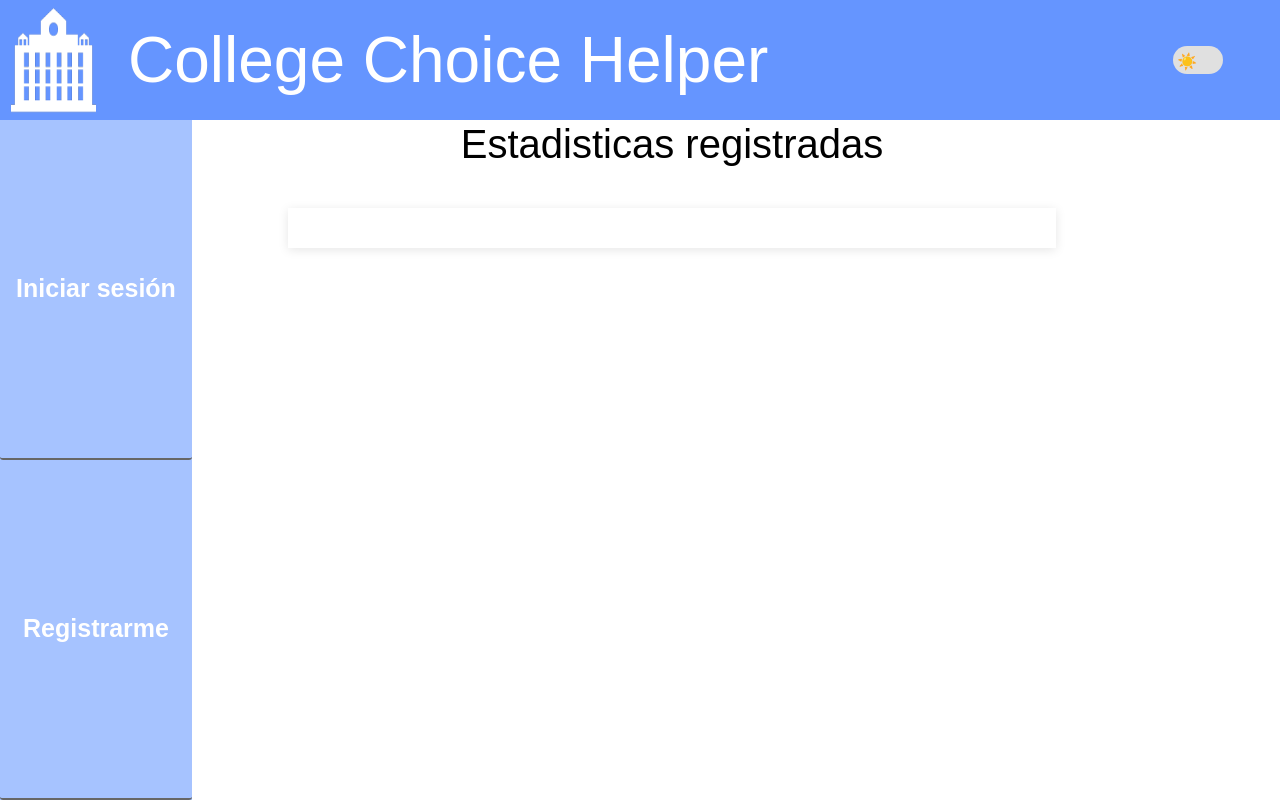
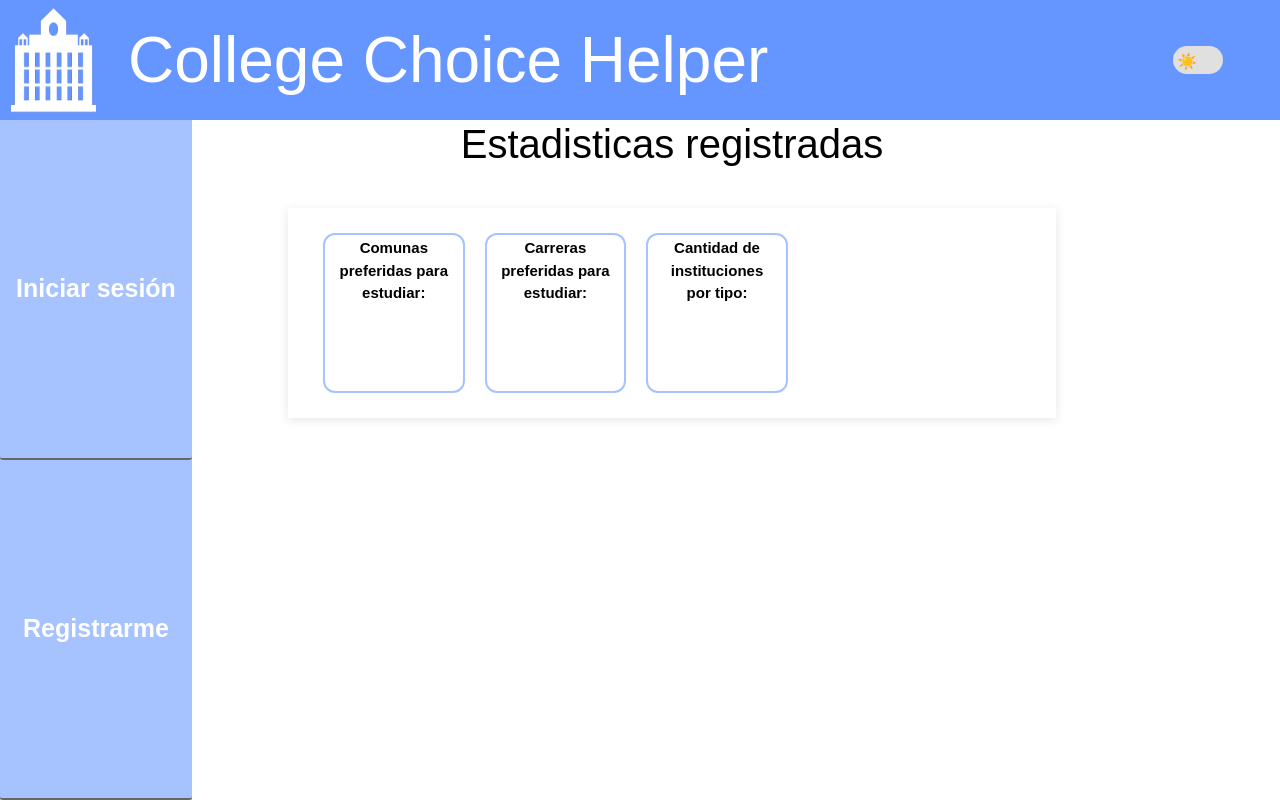
Before and after one commit to law153/Capstone_008D-Proyecto-College-Choice-Helper, a Django app: template Fase 2/Evidencias Proyecto/Evidencias de sistema/college_choice_helper/core/templates/core/admin/estadisticasAdmin.html in a window 1280 px wide. Run offline with Django 5.2, Linux system fonts and the light colour scheme; the template is opened without the code that fills it, so the values that code supplies are empty; some libraries are stand-ins or nearby versions.

Commit message:
estadisticas de conteo

```diff
--- a/Fase 2/Evidencias Proyecto/Evidencias de sistema/college_choice_helper/core/templates/core/admin/estadisticasAdmin.html
+++ b/Fase 2/Evidencias Proyecto/Evidencias de sistema/college_choice_helper/core/templates/core/admin/estadisticasAdmin.html
@@ -21,12 +21,11 @@
             font-weight: bold;
         }
 
-        .contenedorEstadistica{
-            width: 100%;
-            height: 50%;
+        .contenedorEstadistica {
             display: flex;
-            justify-content: center;
-            align-items: center;
+            flex-direction: column;
+            align-items: flex-start;
+            gap: 2px;
         }
 
     </style>
@@ -48,6 +47,48 @@
                     </div>
                 </div>
                 {% endfor %}
+                <div class="contenedorInsti">
+                    <div class="contenedorNombre">
+                        <p> Comunas preferidas para estudiar:</p>
+                    </div>
+                    <div class="contenedorEstadistica">
+                        {% for comu in top_comunas %}
+                        {% if comu.nombre == '' %}
+                            <p>{{ forloop.counter }}. Sin especificar: {{ comu.cantidad }}</p>
+                        {% else %}
+                            <p>{{ forloop.counter }}. {{ comu.nombre }}: {{ comu.cantidad }}</p>
+                        {% endif %}
+
+                        {% endfor %}
+                    </div>
+                </div>
+
+                <div class="contenedorInsti">
+                    <div class="contenedorNombre">
+                        <p> Carreras preferidas para estudiar:</p>
+                    </div>
+                    <div class="contenedorEstadistica">
+                        {% for carre in top_carreras %}
+                        {% if carre.nombre == '' %}
+                            <p>{{ forloop.counter }}. Sin especificar: {{ carre.cantidad }}</p>
+                        {% else %}
+                            <p>{{ forloop.counter }}. {{ carre.nombre }}: {{ carre.cantidad }}</p>
+                        {% endif %}
+
+                        {% endfor %}
+                    </div>
+                </div>
+
+                <div class="contenedorInsti">
+                    <div class="contenedorNombre">
+                        <p> Cantidad de instituciones por tipo:</p>
+                    </div>
+                    <div class="contenedorEstadistica">
+                        {% for tipo in top_tipoInsti %}
+                            <p>{{ forloop.counter }}. {{ tipo.nombre }}: {{ tipo.cantidad }}</p>
+                        {% endfor %}
+                    </div>
+                </div>
             </div>
         </div>
     {% endblock cuerpo %}
```
Also changed, not shown: Fase 2/Evidencias Proyecto/Evidencias de sistema/college_choice_helper/core/viewsAdmin.py (+14 -1 lines).
